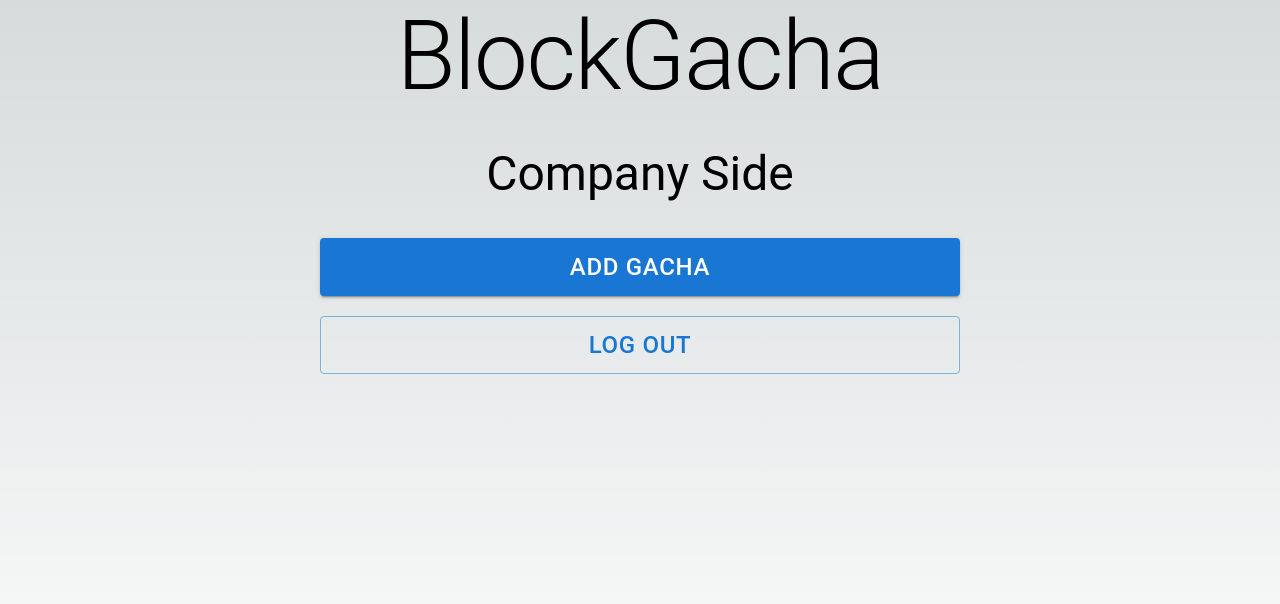
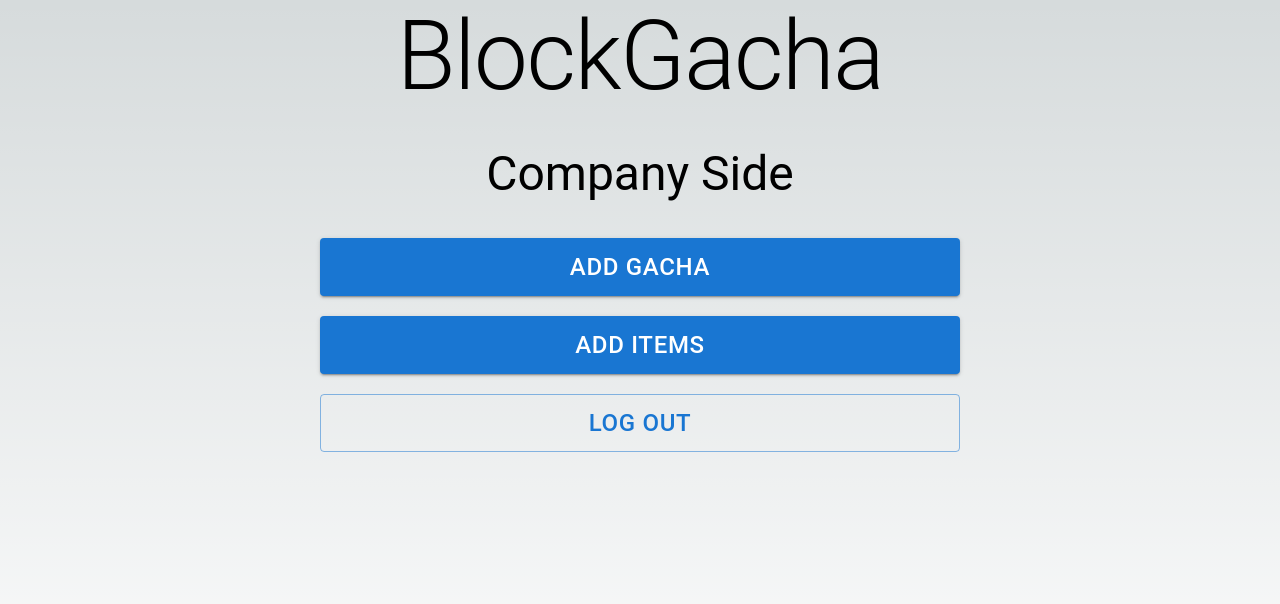
Before and after one commit to Watcharavit/BlochGacha-Client, a Next.js app: page /company in a window 1280 px wide. Shown: the top 604 px of the page. Built offline with nearby package versions, Linux system fonts and the light colour scheme.

Commit message:
add 1 button

```diff
--- a/src/components/homePage/companyNavigate.tsx
+++ b/src/components/homePage/companyNavigate.tsx
@@ -10,6 +10,9 @@ export default function CompanyNavigatePage(){
         router.push('/company/add-gacha');
     };
 
+    const handleAddItems = () => {
+        // Add logic for adding items here
+    };
 
     return (
         <div style={{ display: 'flex', flexDirection: 'column', alignItems: 'center' }}>
@@ -22,6 +25,10 @@ export default function CompanyNavigatePage(){
             <Button variant="contained" size="large" color="primary" style={{width: '50%', marginTop: '20px', fontSize: '1.5rem'}} onClick={handleAddGacha}>
                 Add Gacha
             </Button>
+            <Button variant="contained" size="large" color="primary" style={{width: '50%', marginTop: '20px', fontSize: '1.5rem'}} onClick={handleAddItems}>
+                Add Items
+            </Button>
+
             <Button variant="outlined" size="large" color="primary" style={{width: '50%', marginTop: '20px', fontSize: '1.5rem'}} onClick={()=>signOut()}>
                 Log Out
             </Button>
```
